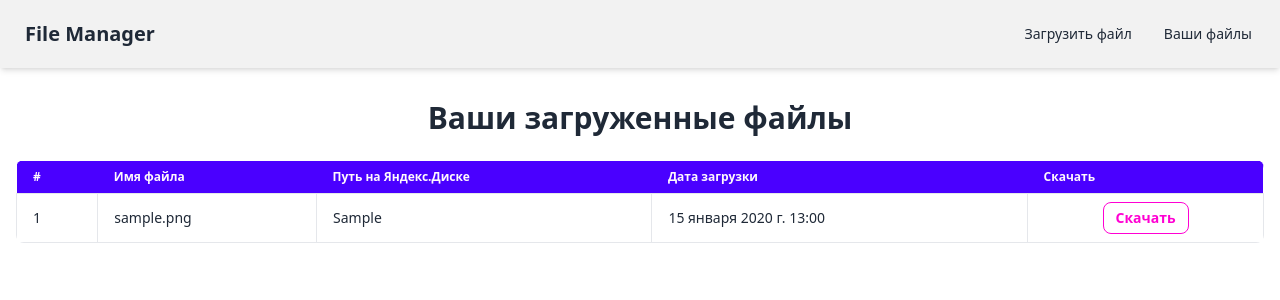
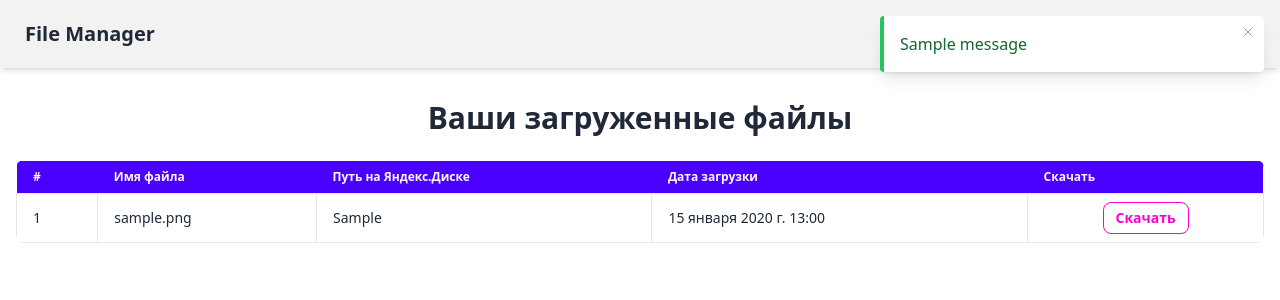
Before and after one commit to mimimichaello/File-Upload-Module, a Django app: page /files/ in a window 1280 px wide. Shown: the top 300 px of the page. Run offline with Django 4.2, Linux system fonts and the light colour scheme; a user stored in the database is signed in; tables that the repository leaves empty hold one stand-in row (values such as "Sample post"); one stand-in notice (Sample message) is shown; data that the repository does not hold is empty; some libraries are stand-ins or nearby versions.

Commit message:
A message has been added

```diff
--- a/src/core/templates/core/base.html
+++ b/src/core/templates/core/base.html
@@ -17,7 +17,7 @@
     <!-- Navbar -->
     <div class="navbar bg-base-200 shadow-md">
         <div class="flex-1">
-            <a href="/" class="btn btn-ghost normal-case text-xl">File Manager</a>
+            <a href="{% url "upload_file" %}" class="btn btn-ghost normal-case text-xl">File Manager</a>
         </div>
         <div class="flex-none">
             <ul class="menu menu-horizontal px-1">
@@ -27,6 +27,30 @@
         </div>
     </div>
 
+    {% if messages %}
+    <div class="fixed top-4 right-4 w-96 z-50 space-y-4">
+        {% for message in messages %}
+            <div class="relative flex items-center justify-between bg-white border-l-4 rounded shadow-lg
+                        {% if message.tags == 'success' %} border-green-500 text-green-800
+                        {% elif message.tags == 'error' %} border-red-500 text-red-800
+                        {% elif message.tags == 'warning' %} border-yellow-500 text-yellow-800
+                        {% else %} border-blue-500 text-blue-800 {% endif %} p-4 max-w-sm">
+
+                <!-- Сообщение -->
+                <span class="block font-medium">{{ message }}</span>
+
+                <!-- Кнопка закрытия -->
+                <button class="absolute top-2 right-2 text-gray-400 hover:text-gray-600" onclick="this.parentElement.remove();">
+                    <svg xmlns="http://www.w3.org/2000/svg" fill="none" viewBox="0 0 24 24" stroke-width="1.5" stroke="currentColor" class="w-4 h-4">
+                        <path stroke-linecap="round" stroke-linejoin="round" d="M6 18 18 6M6 6l12 12" />
+                      </svg>
+
+                </button>
+            </div>
+        {% endfor %}
+    </div>
+    {% endif %}
+
     <!-- Контент страницы -->
     <div class="container mx-auto mt-8 px-4 bg-base-600">
         {% block content %}
--- a/src/file_upload/views.py
+++ b/src/file_upload/views.py
@@ -6,6 +6,8 @@ from django.urls import reverse_lazy
 from django.contrib.auth.mixins import LoginRequiredMixin
 
 from file_upload.utils import get_download_link, upload_to_yandex_disk
+from django.contrib import messages
+from django.shortcuts import redirect
 from .forms import FileUploadForm
 from .models import UploadedFile
 import requests
@@ -51,9 +53,11 @@ class FileUploadView(LoginRequiredMixin, FormView):
                 yandex_path=yandex_path,
                 download_link=download_link,
             )
+            messages.success(self.request, "Файл успешно загружен на Яндекс.Диск!")
             return super().form_valid(form)
         else:
-            return JsonResponse({"message": "Ошибка при загрузке файла"}, status=400)
+            messages.error(self.request, "Ошибка при загрузке файла на Яндекс.Диск!")
+            return redirect("uploaded_files_list")
 
 
 class UploadedFilesListView(LoginRequiredMixin, ListView):
```
Also changed, not shown: requirements.txt (line endings or trailing spaces).
